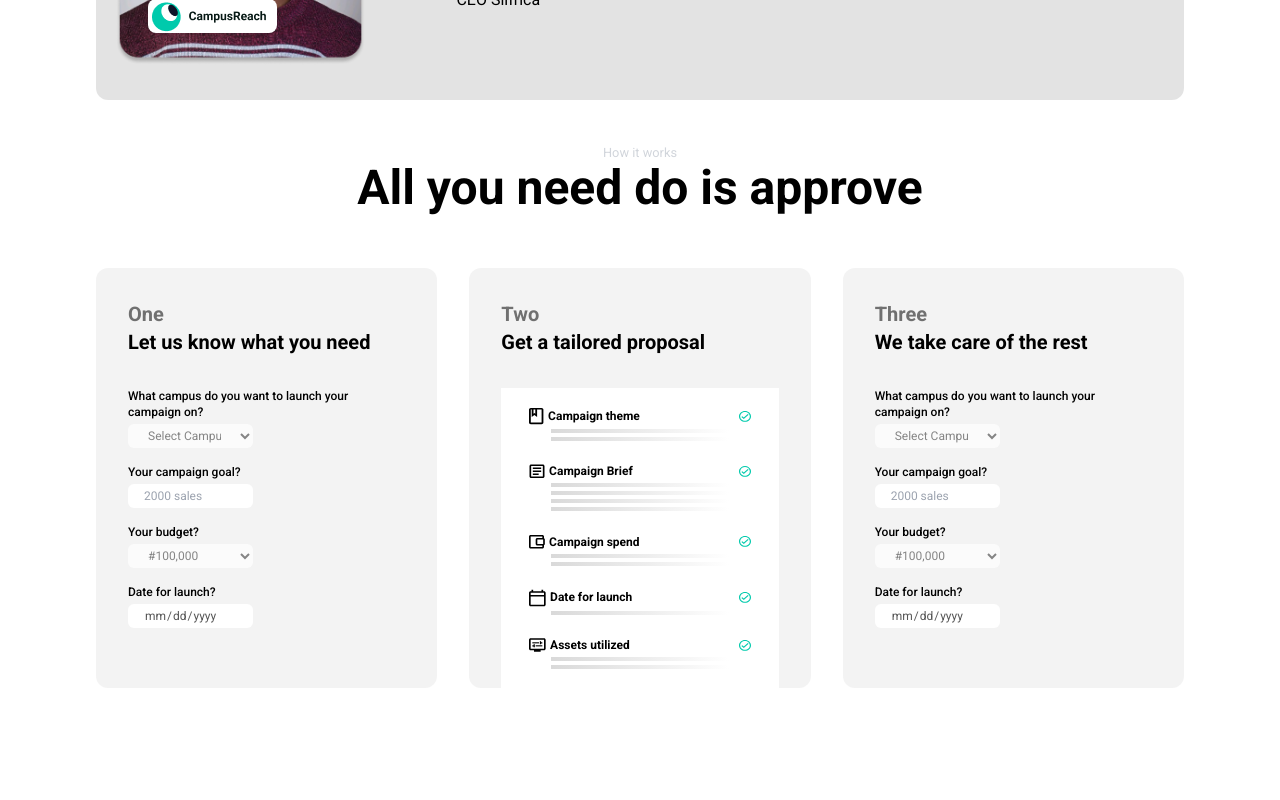
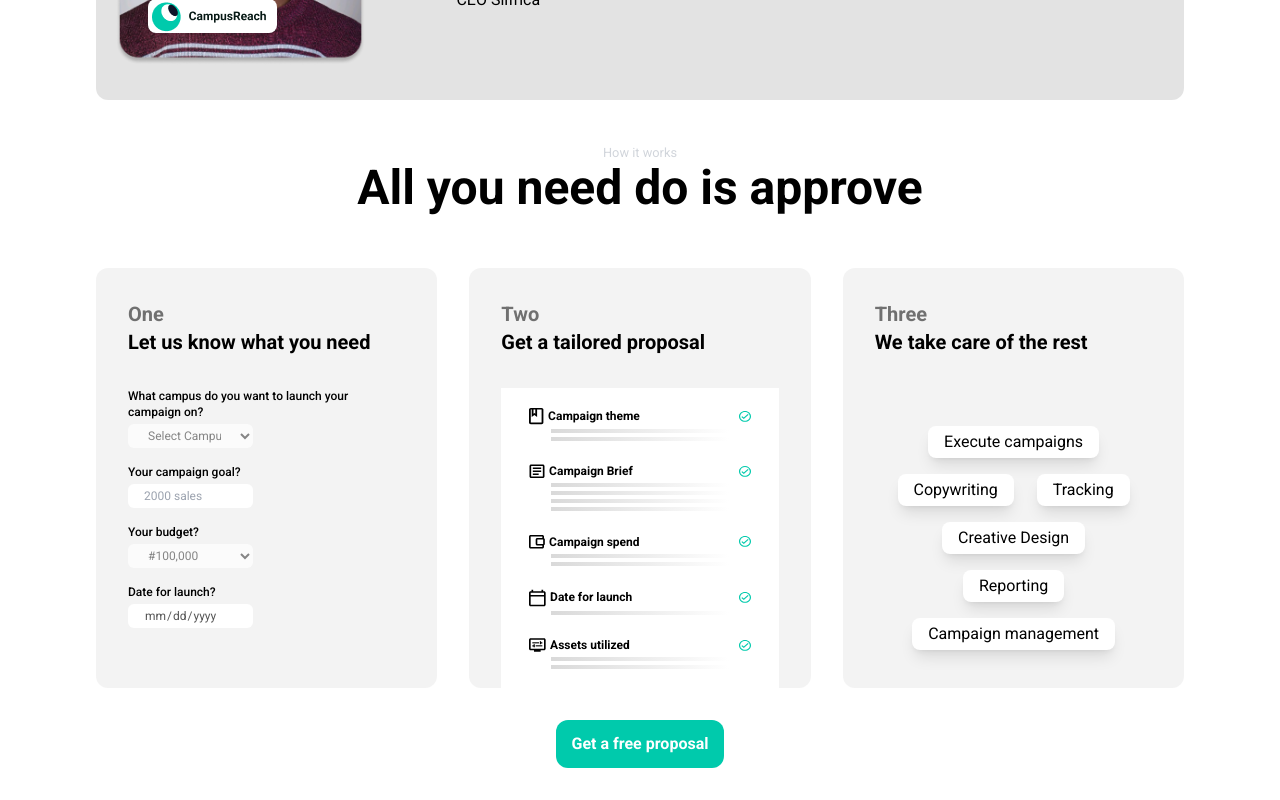
Before and after one commit to SILFRICA/CampusReach_Landing, a React (Vite) app: page / in a window 1280 px wide. Shown: the part 7152-7952 px from the top of the page. Before the commit the page ends 7872 px from the top, so only its background shows below. Built offline with nearby package versions, Linux system fonts and the light colour scheme.

Commit message:
feat: completed how it works section

```diff
--- a/src/components/sections/how-it-works/HowItWorks.tsx
+++ b/src/components/sections/how-it-works/HowItWorks.tsx
@@ -1,7 +1,9 @@
 import React from "react";
 import FormField from "./inputs/FormField";
 import CampaignBox from "./proposalbox/CampaignBox";
-import { ProposalList, icons } from "./proposalbox/ProposalData";
+import { ProposalList, icons, boxTitles } from "./proposalbox/ProposalData";
+import ItemBox from "./proposalbox/ItemBox";
+import Button from "../../Button";
 
 const HowItWorks: React.FC = () => {
   return (
@@ -96,61 +98,26 @@ const HowItWorks: React.FC = () => {
                   We take care of the rest
                 </h4>
               </header>
-              <div className="flex flex-col h-full card-body justify-start gap-4 lg:w-[90%]">
-                <div className="flex flex-col w-full gap-1">
-                  <label htmlFor="campus" className="text-xs font-medium">
-                    What campus do you want to launch your campaign on?
-                  </label>
-                  <select
-                    name="campus"
-                    id="campus"
-                    className="w-1/2 h-6 px-4 text-xs font-normal bg-white rounded-md text-cr-gray-600"
-                    disabled
-                  >
-                    <option selected>Select Campus</option>
-                  </select>
+              <div className="grid w-full h-full grid-cols-1 gap-4 card-body place-items-center place-content-center">
+                <ItemBox title={boxTitles[0]} />
+                <div className="flex w-full justify-evenly">
+                  <ItemBox title={boxTitles[1]} />
+                  <ItemBox title={boxTitles[2]} />
                 </div>
-                <div className="flex flex-col w-full gap-1">
-                  <label htmlFor="goal" className="text-xs font-medium">
-                    Your campaign goal?
-                  </label>
-                  <input
-                    type="text"
-                    name="goal"
-                    id="goal"
-                    className="w-1/2 h-6 px-4 text-xs font-normal bg-white rounded-md text-cr-gray-600"
-                    placeholder="2000 sales"
-                    disabled
-                  />
-                </div>
-                <div className="flex flex-col w-full gap-1">
-                  <label htmlFor="campus" className="text-xs font-medium">
-                    Your budget?
-                  </label>
-                  <select
-                    name="campus"
-                    id="campus"
-                    className="w-1/2 h-6 px-4 text-xs font-normal bg-white rounded-md text-cr-gray-600"
-                    disabled
-                  >
-                    <option selected>#100,000</option>
-                  </select>
-                </div>
-                <div className="flex flex-col w-full gap-1">
-                  <label htmlFor="launchDate" className="text-xs font-medium">
-                    Date for launch?
-                  </label>
-                  <input
-                    type="date"
-                    name="date"
-                    id="launchDate"
-                    className="w-1/2 h-6 px-4 text-xs font-normal bg-white rounded-md text-cr-gray-600"
-                    disabled
-                  />
-                </div>
+                <ItemBox title={boxTitles[3]} />
+                <ItemBox title={boxTitles[4]} />
+                <ItemBox title={boxTitles[5]} />
               </div>
             </div>
           </div>
+        </div>
+
+        <div className="flex justify-center w-full mt-6 lg:mt-8">
+          <Button
+            kind="button"
+            title="Get a free proposal"
+            cnames="bg-forest-green-500"
+          />
         </div>
       </div>
     </section>
--- /dev/null
+++ b/src/components/sections/how-it-works/proposalbox/ItemBox.tsx
@@ -0,0 +1,17 @@
+import React from "react";
+
+interface ItemProps {
+  title: string;
+}
+
+const ItemBox: React.FC<ItemProps> = ({ title }) => {
+  return (
+    <div
+      className="flex items-center justify-center px-8 py-1 bg-white rounded-lg shadow-lg lg:px-4"
+    >
+      {title}
+    </div>
+  );
+};
+
+export default ItemBox;
--- a/src/components/sections/how-it-works/proposalbox/ProposalData.ts
+++ b/src/components/sections/how-it-works/proposalbox/ProposalData.ts
@@ -1,30 +1,39 @@
-import icon1 from '../../../../assets/theme-icon.svg';
-import icon2 from '../../../../assets/notes-icon.svg';
-import icon3 from '../../../../assets/wallet-icon.svg';
-import icon4 from '../../../../assets/calendar-icon.svg';
-import icon5 from '../../../../assets/assets-icon.svg';
+import icon1 from "../../../../assets/theme-icon.svg";
+import icon2 from "../../../../assets/notes-icon.svg";
+import icon3 from "../../../../assets/wallet-icon.svg";
+import icon4 from "../../../../assets/calendar-icon.svg";
+import icon5 from "../../../../assets/assets-icon.svg";
 
 export const ProposalList = [
   {
     title: "Campaign theme",
-        items: 2
+    items: 2,
   },
   {
     title: "Campaign Brief",
-        items: 4
+    items: 4,
   },
   {
     title: "Campaign spend",
-        items: 2
+    items: 2,
   },
   {
     title: "Date for launch",
-        items: 1
+    items: 1,
   },
   {
     title: "Assets utilized",
-        items: 2
+    items: 2,
   },
 ];
 
+export const boxTitles: string[] = [
+  "Execute campaigns",
+  "Copywriting",
+  "Tracking",
+  "Creative Design",
+  "Reporting",
+  "Campaign management",
+];
+
 export const icons: string[] = [icon1, icon2, icon3, icon4, icon5];
```
Lines whose indentation alone changed are shown as unchanged.
